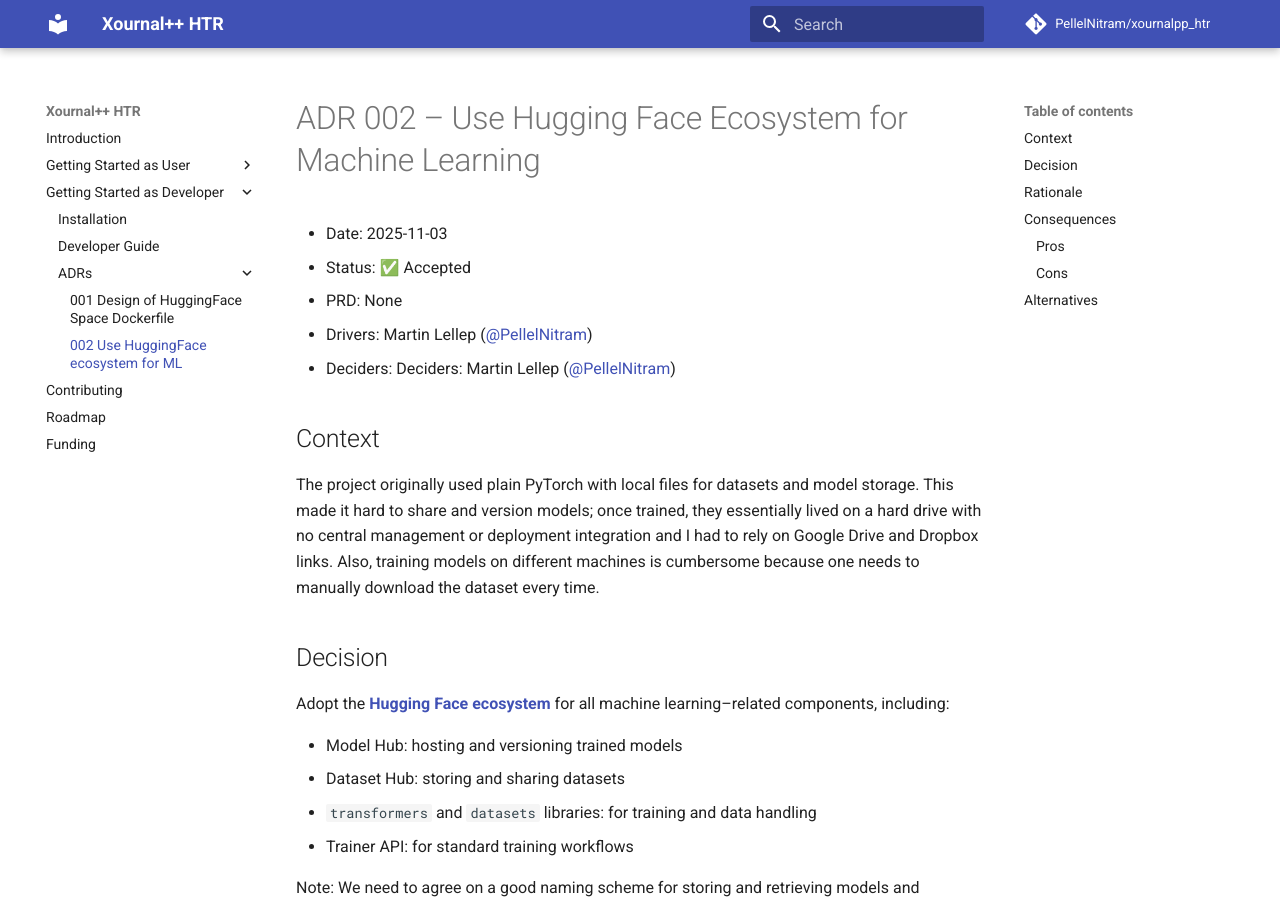
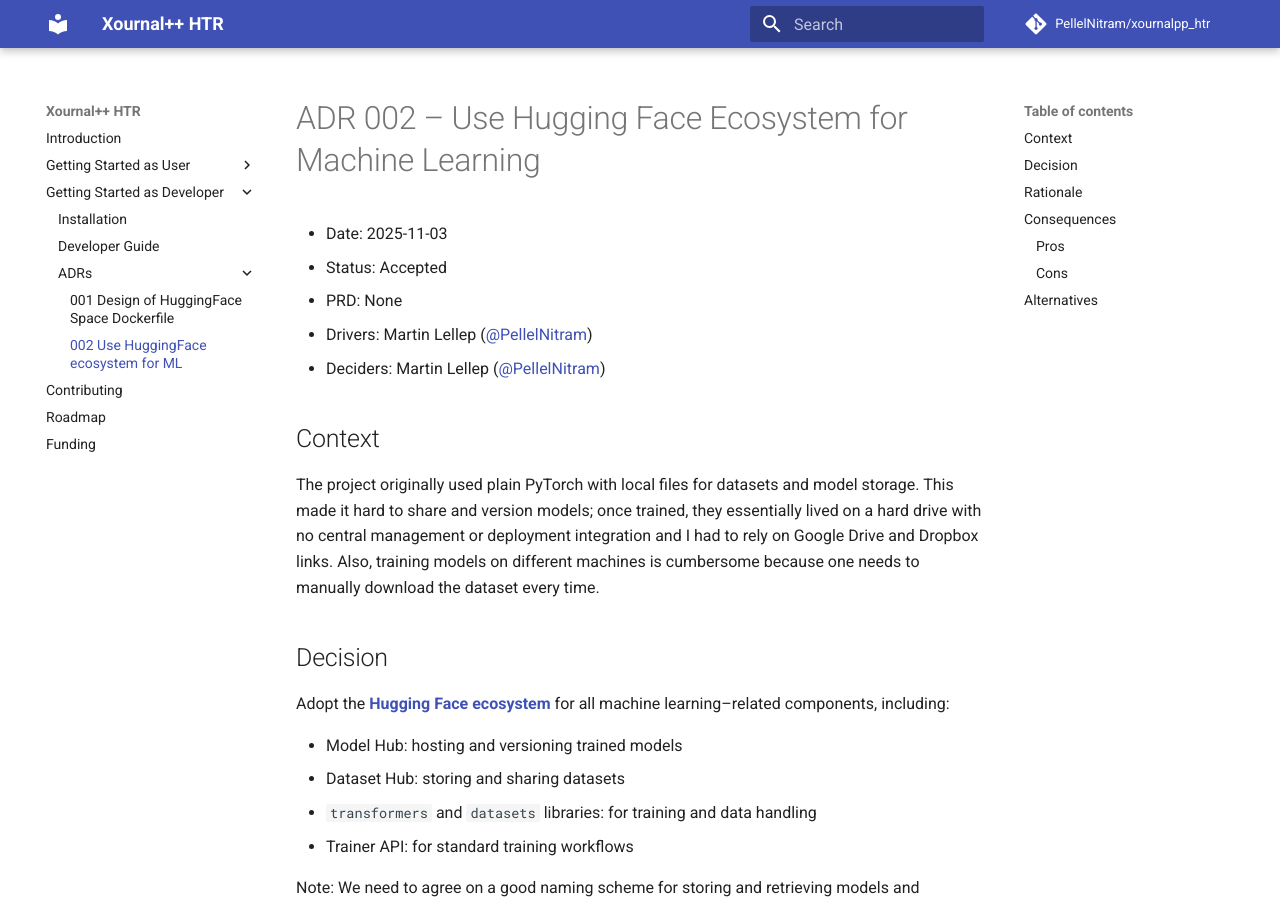
Before and after one commit to PellelNitram/xournalpp_htr, an MkDocs documentation site: the page built from docs/ADRs/002_use_HuggingFace_ecosystem_for_ML.md, in a window 1280 px wide and 900 px high. Built offline with MkDocs 1.6.1 and Material for MkDocs 9.7.7, drawn with Linux system fonts in a browser that asks for light colours; comment, search, counter and statistics services are not loaded.

Commit message:
Fix ADR 002.

```diff
--- a/docs/ADRs/002_use_HuggingFace_ecosystem_for_ML.md
+++ b/docs/ADRs/002_use_HuggingFace_ecosystem_for_ML.md
@@ -1,10 +1,10 @@
 # ADR 002 – Use Hugging Face Ecosystem for Machine Learning
 
 - Date: 2025-11-03
-- Status: ✅ Accepted
+- Status: Accepted
 - PRD: None
 - Drivers: Martin Lellep ([@PellelNitram](https://github.com/PellelNitram/))
-- Deciders: Deciders: Martin Lellep ([@PellelNitram](https://github.com/PellelNitram/))
+- Deciders: Martin Lellep ([@PellelNitram](https://github.com/PellelNitram/))
 
 ## Context
 
```
